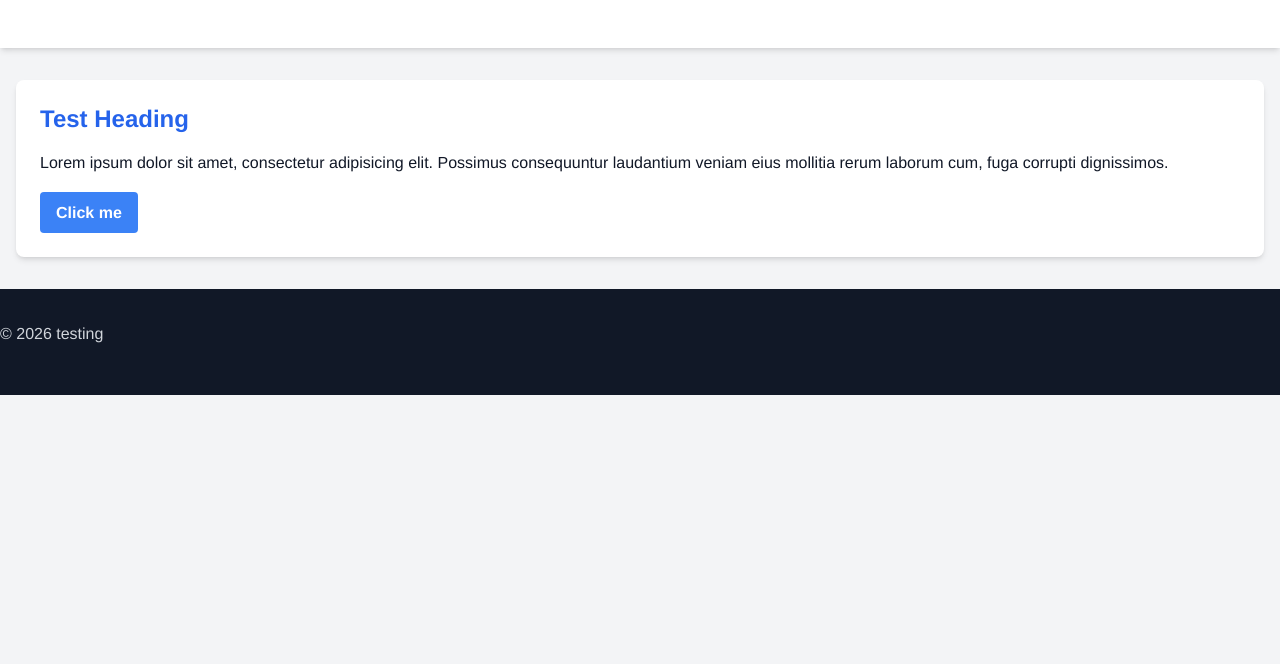
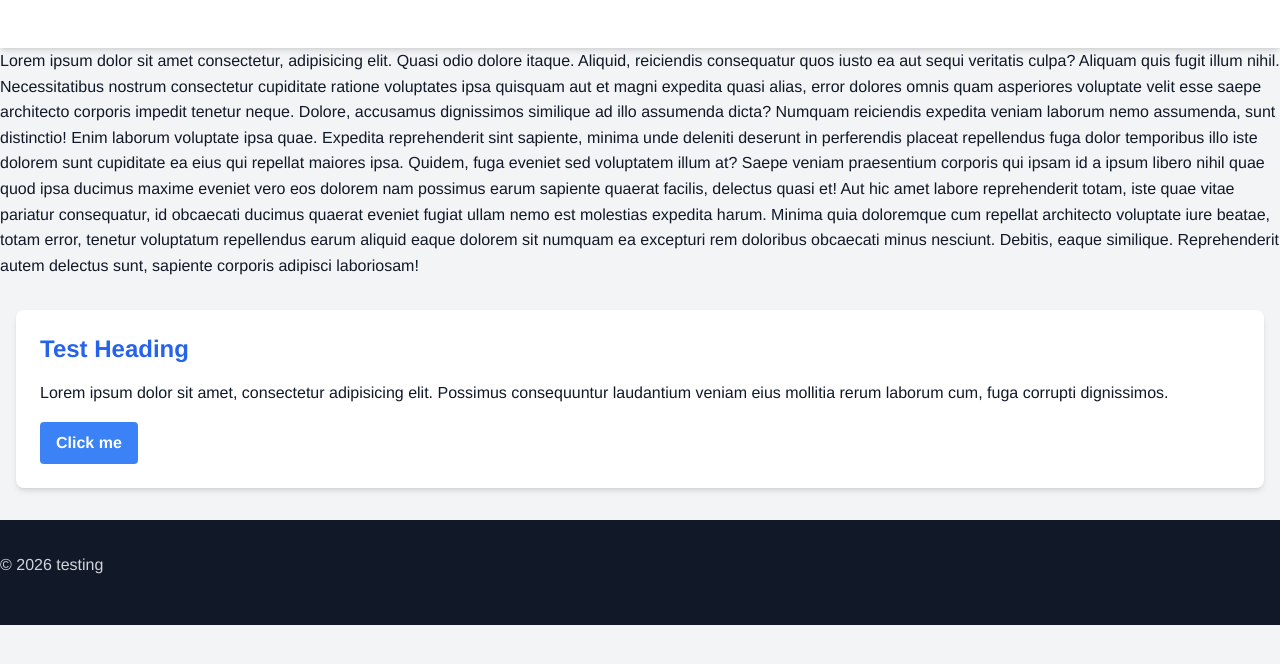
Before and after one commit to me916182-design/Gulp-Tailwind-v4, a website: page src/html/pages/index.html in a window 1280 px wide. Drawn offline with nearby package versions, Linux system fonts and the light colour scheme; files that its build step writes are made by us from their sources.

Commit message:
Update: auto commit

```diff
--- a/src/html/pages/index.html
+++ b/src/html/pages/index.html
@@ -7,12 +7,29 @@
     <link rel="stylesheet" href="./css/main.min.css" />
   </head>
   <body class="bg-gray-100 text-gray-900">
-    @@include('header.html')
+    @@include('header.html') Lorem ipsum dolor sit amet consectetur, adipisicing elit. Quasi odio
+    dolore itaque. Aliquid, reiciendis consequatur quos iusto ea aut sequi veritatis culpa? Aliquam
+    quis fugit illum nihil. Necessitatibus nostrum consectetur cupiditate ratione voluptates ipsa
+    quisquam aut et magni expedita quasi alias, error dolores omnis quam asperiores voluptate velit
+    esse saepe architecto corporis impedit tenetur neque. Dolore, accusamus dignissimos similique ad
+    illo assumenda dicta? Numquam reiciendis expedita veniam laborum nemo assumenda, sunt
+    distinctio! Enim laborum voluptate ipsa quae. Expedita reprehenderit sint sapiente, minima unde
+    deleniti deserunt in perferendis placeat repellendus fuga dolor temporibus illo iste dolorem
+    sunt cupiditate ea eius qui repellat maiores ipsa. Quidem, fuga eveniet sed voluptatem illum at?
+    Saepe veniam praesentium corporis qui ipsam id a ipsum libero nihil quae quod ipsa ducimus
+    maxime eveniet vero eos dolorem nam possimus earum sapiente quaerat facilis, delectus quasi et!
+    Aut hic amet labore reprehenderit totam, iste quae vitae pariatur consequatur, id obcaecati
+    ducimus quaerat eveniet fugiat ullam nemo est molestias expedita harum. Minima quia doloremque
+    cum repellat architecto voluptate iure beatae, totam error, tenetur voluptatum repellendus earum
+    aliquid eaque dolorem sit numquam ea excepturi rem doloribus obcaecati minus nesciunt. Debitis,
+    eaque similique. Reprehenderit autem delectus sunt, sapiente corporis adipisci laboriosam!
     <main class="py-8 container mx-auto px-4">
       <div class="bg-white p-6 rounded-lg shadow-md">
         <h1 class="text-2xl font-bold mb-4 text-blue-600">Test Heading</h1>
-        <p class="mb-4">Lorem ipsum dolor sit amet, consectetur adipisicing elit. Possimus consequuntur laudantium
-        veniam eius mollitia rerum laborum cum, fuga corrupti dignissimos.</p>
+        <p class="mb-4">
+          Lorem ipsum dolor sit amet, consectetur adipisicing elit. Possimus consequuntur laudantium
+          veniam eius mollitia rerum laborum cum, fuga corrupti dignissimos.
+        </p>
         <button class="bg-blue-500 hover:bg-blue-700 text-white font-bold py-2 px-4 rounded">
           Click me
         </button>
```
